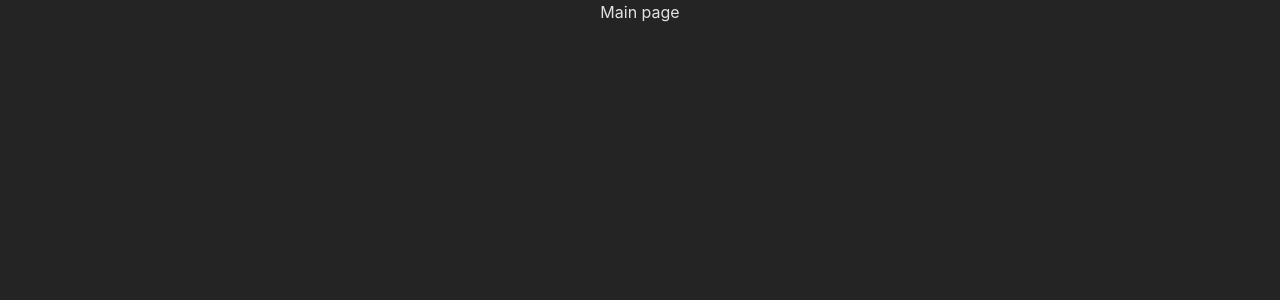
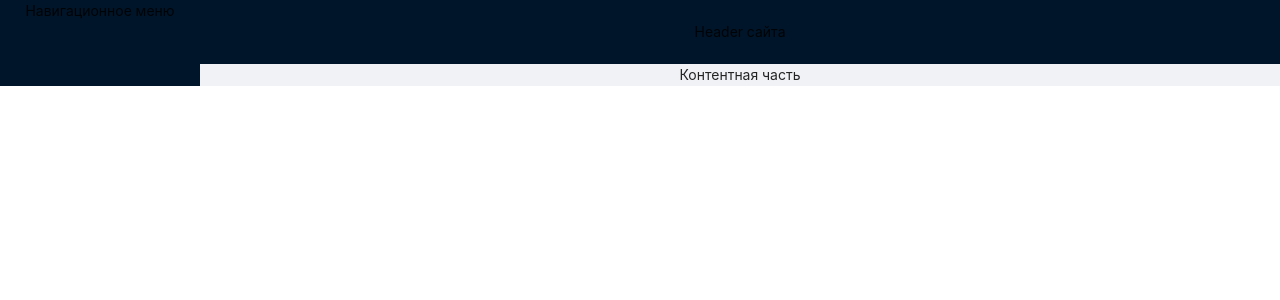
Before and after one commit to ClevertecFrontendLab/fenixAlex88, a React (Vite) app: page / in a window 1280 px wide. Shown: the top 300 px of the page. Built offline with nearby package versions, Linux system fonts and the light colour scheme.

Commit message:
feat: add main page layout

```diff
--- a/src/index.tsx
+++ b/src/index.tsx
@@ -6,6 +6,7 @@ import { HashRouter, Route, Routes } from 'react-router-dom';
 import { store } from '@redux/configure-store';
 import { MainPage } from './pages';
 
+import 'antd/dist/antd.css';
 import 'normalize.css';
 import './index.css';
 
--- a/src/pages/main-page/main-page.tsx
+++ b/src/pages/main-page/main-page.tsx
@@ -1,5 +1,17 @@
+import { Layout } from 'antd';
+
 import './main-page.css';
 
+const { Header, Sider, Content } = Layout;
+
 export const MainPage: React.FC = () => {
-    return <>Main page</>;
+    return (
+        <Layout>
+            <Sider>Навигационное меню</Sider>
+            <Layout>
+                <Header>Header сайта</Header>
+                <Content>Контентная часть</Content>
+            </Layout>
+        </Layout>
+    );
 };
```
